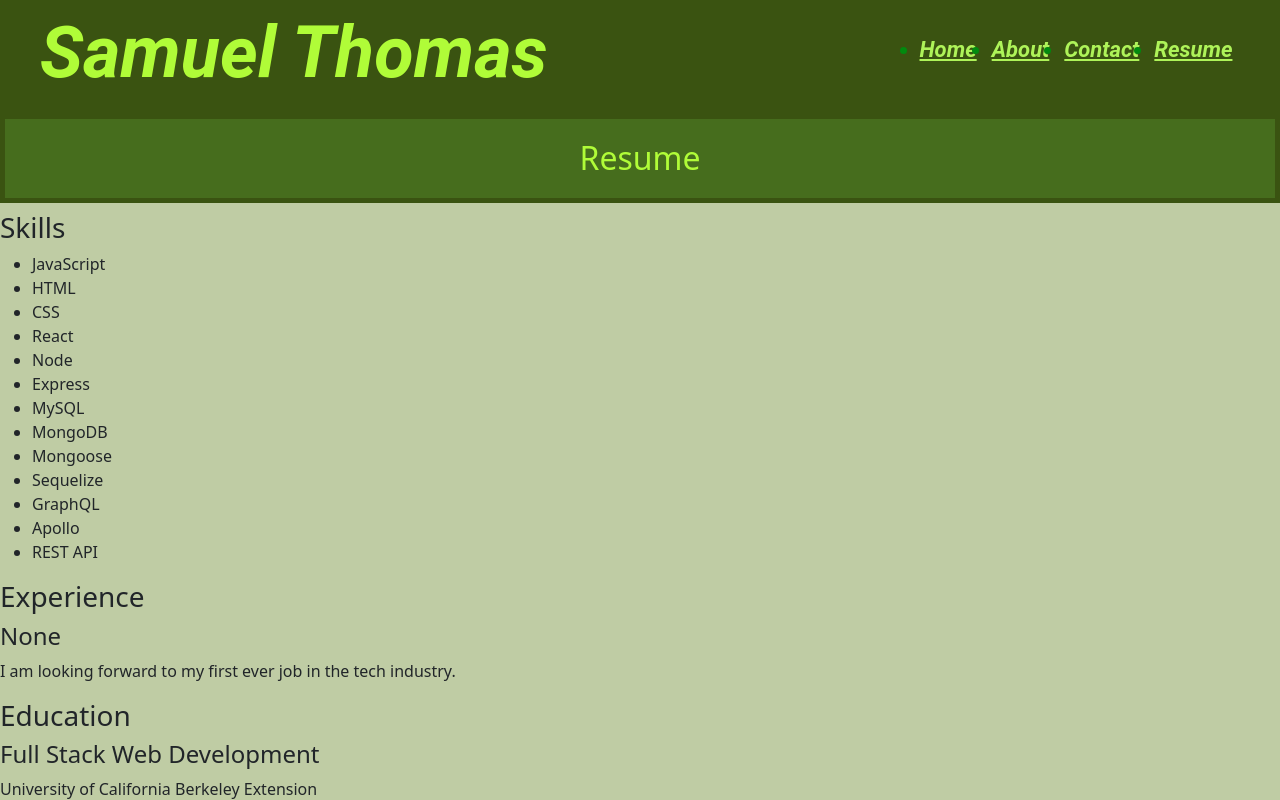
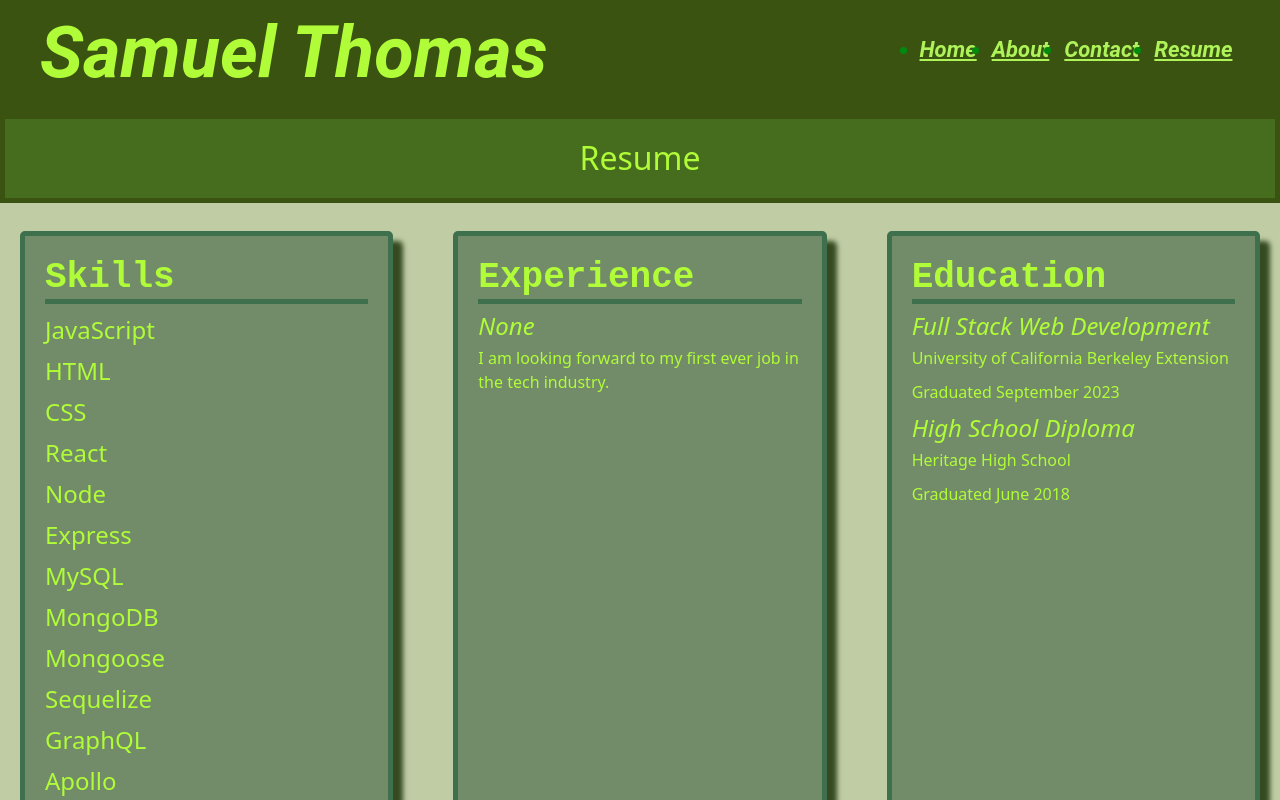
Before and after one commit to figuri/MyPortfolio, a React (Vite) app: page /resume in a window 1280 px wide. Shown: the top 800 px of the page. Built offline with nearby package versions, Linux system fonts and the light colour scheme.

Commit message:
added styling to my resume page

```diff
--- a/src/components/pages/Portfolio.jsx
+++ b/src/components/pages/Portfolio.jsx
@@ -5,35 +5,35 @@ export default function Portfolio() {
             description: 'This is a weather forecast app using front-end technologies',
             link: 'https://figuri.github.io/4-cast-app/',
             repoLink: 'https://github.com/figuri/4-cast-app',
-            image: './public/project-images/4-cast-app.png'
+            image: './project-images/4-cast-app.png'
         },
         {
             title: 'You-Shall-Not-Pass',
             description: 'This is a password generator using front-end technologies',
             link: 'https://figuri.github.io/YoushallnotPass/',
             repoLink: 'https://github.com/figuri/YoushallnotPass',
-            image: './public/project-images/password-generator.png'
+            image: './project-images/password-generator.png'
         },
         {
             title: 'Planit',
             description: 'This is a work day scheduler using front-end technologies',
             link: 'https://figuri.github.io/PLANIT/',
             repoLink: 'https://github.com/figuri/PLANIT',
-            image: './public/project-images/planit.png'
+            image: './project-images/planit.png'
         },
         {
             title: 'Hog Bloggin',
             description: 'This is a front-back end blog app.',
             link: '',
             repoLink: 'https://github.com/figuri/HogBloggin',
-            image: './public/project-images/hog-bloggin.png'
+            image: './project-images/hog-bloggin.png'
         },
         {
             title: 'Bemploy',
             description: 'this is the backend for a employee registry for an ecommmerce company',
             link: 'This is a backend application there is no site to visit but if you visit the github repo and read the readme you can see how to use it !',
             repoLink: 'https://github.com/figuri/Bemploy',
-            image: './public/project-images/bemploy.png'
+            image: './project-images/bemploy.png'
         }
     ]
     return (
--- a/src/components/pages/Resume.jsx
+++ b/src/components/pages/Resume.jsx
@@ -1,55 +1,58 @@
 export default function Resume() {
   // list of my dev skills as an array
   const skills = [
-        'JavaScript',
-        'HTML',
-        'CSS',
-        'React',
-        'Node',
-        'Express',
-        'MySQL',
-        'MongoDB',
-        'Mongoose',
-        'Sequelize',
-        'GraphQL',
-        'Apollo',
-        'REST API',
+    "JavaScript",
+    "HTML",
+    "CSS",
+    "React",
+    "Node",
+    "Express",
+    "MySQL",
+    "MongoDB",
+    "Mongoose",
+    "Sequelize",
+    "GraphQL",
+    "Apollo",
+    "REST API",
   ];
   // list of my experiences as an array
   const experiences = [
     {
-            title: 'None',
-            description: ' I am looking forward to my first ever job in the tech industry.',
-        }
-    ]
+      title: "None",
+      description:
+        " I am looking forward to my first ever job in the tech industry.",
+    },
+  ];
   // list of my education as an array
   const education = [
     {
-            degree: 'Full Stack Web Development',
-            school: 'University of California Berkeley Extension',
-            year: 'Graduated September 2023',
+      degree: "Full Stack Web Development",
+      school: "University of California Berkeley Extension",
+      year: "Graduated September 2023",
     },
     {
-            degree: 'High School Diploma',
-            school: 'Heritage High School',
-            year: 'Graduated June 2018',
-        }
-    ]
+      degree: "High School Diploma",
+      school: "Heritage High School",
+      year: "Graduated June 2018",
+    },
+  ];
   // return the JSX for the Resume page
   return (
-        <section id='resume'>
+    <section id="resume">
       <h2 className="header">Resume</h2>
       {/** Skills */}
-            <div className='skills'>
-                <h3>Skills</h3>
-                <ul>
+      <div className="resume">
+        <div className="skills">
+          <h3 className="title">Skills</h3>
+          <ul className="skillList">
             {skills.map((skill) => (
               <li key={skill}>{skill}</li>
             ))}
           </ul>
         </div>
+
         {/** Experience */}
-            <div className='experience'>
+        <div className="experience">
           <h3>Experience</h3>
           {experiences.map((experience) => (
             <div key={experience.title}>
@@ -59,7 +62,7 @@ export default function Resume() {
           ))}
         </div>
         {/** Education */}
-            <div className='education'>
+        <div className="education">
           <h3>Education</h3>
           {education.map((education) => (
             <div key={education.school}>
@@ -69,6 +72,7 @@ export default function Resume() {
             </div>
           ))}
         </div>
+      </div>
     </section>
-    )
+  );
 }
--- a/src/index.css
+++ b/src/index.css
@@ -1,16 +1,16 @@
 :root {
-    --moss: #466D1D;
-    --juniper: #3A5311;
-    --sage: #728C69;
-    --olive: #98BF64;
-    --emerald: #028A0F;
-    --chartruese: #B0FC38;
-    --lime: #AEF359;
-    --pear: #74B72E;
-    --fern: #5DBB63;
-    --artichoke: #8F9779;
+  --moss: #466d1d;
+  --juniper: #3a5311;
+  --sage: #728c69;
+  --olive: #98bf64;
+  --emerald: #028a0f;
+  --chartruese: #b0fc38;
+  --lime: #aef359;
+  --pear: #74b72e;
+  --fern: #5dbb63;
+  --artichoke: #8f9779;
   --viridian: #609708;
-    --stoneblue: #59788E;
+  --stoneblue: #59788e;
   --hunter: #3f704d;
   --seaweed: #354a21;
   --warmgreen: #bfcca4;
@@ -33,7 +33,7 @@ body {
 
 .myName {
   font-size: 72px;
-    font-family: 'Roboto', sans-serif;
+  font-family: "Roboto", sans-serif;
   font-weight: bold;
   font-style: italic;
   color: var(--chartruese);
@@ -55,7 +55,7 @@ nav {
 
 .navLink {
   font-size: 22px;
-    font-family: 'Roboto', sans-serif;
+  font-family: "Roboto", sans-serif;
   font-weight: bold;
   font-style: italic;
   color: var(--emerald);
@@ -66,7 +66,7 @@ nav {
   display: flex;
   justify-content: center;
   align-items: center;
-    flex-direction: column;
+  flex-wrap: wrap;
   padding: 20px 0;
   margin: 50px;
   border: solid 5px var(--hunter);
@@ -81,16 +81,16 @@ nav {
   align-items: center;
   flex-direction: column;
   padding: 20px;
-    margin-top: 50px;
+  margin: 20px;
   max-width: 40%;
   border: solid 5px var(--juniper);
   border-radius: 30px;
   box-shadow: 10px 10px 5px var(--olive);
 }
 
-.project-name{
+.project-name {
   font-size: 30px;
-    font-family: 'Roboto', sans-serif;
+  font-family: "Roboto", sans-serif;
   font-weight: bold;
   font-style: italic;
   color: var(--pear);
@@ -98,7 +98,7 @@ nav {
 
 .project-description {
   font-size: 20px;
-    font-family: 'Roboto', sans-serif;
+  font-family: "Roboto", sans-serif;
   font-weight: bold;
   font-style: italic;
   color: var(--fern);
@@ -114,7 +114,7 @@ nav {
 
 .projectLink {
   font-size: 20px;
-    font-family: 'Roboto', sans-serif;
+  font-family: "Roboto", sans-serif;
   font-weight: bold;
   font-style: italic;
   color: var(--pear);
@@ -144,7 +144,7 @@ a:hover {
 
 .about-text p {
   font-size: 30px;
-    font-family: 'Roboto', sans-serif;
+  font-family: "Roboto", sans-serif;
   font-weight: bold;
   font-style: italic;
   padding: 10px;
@@ -159,3 +159,70 @@ a:hover {
   box-shadow: 10px 10px 5px var(--seaweed);
   margin: 50px;
 }
+
+.resume {
+  display: flex;
+  flex-wrap: wrap;
+  justify-content: space-between;
+  gap: 20px;
+}
+
+.skills {
+  flex: 1;
+  background-color: var(--sage);
+  color: var(--chartruese);
+  padding: 20px;
+  border-radius: 5px;
+  box-shadow: 10px 10px 5px var(--seaweed);
+  border: solid 5px var(--hunter);
+  margin: 20px;
+}
+
+.skills .title {
+  font-size: 36px;
+  border-bottom: solid 5px var(--hunter);
+  font-family: "Courier New", Courier, monospace;
+  font-weight: bold;
+}
+
+.skillList {
+  list-style: none;
+  padding: 0;
+}
+
+.skillList li {
+  margin: 5px 0;
+  font-size: 24px;
+}
+
+.experience,
+.education {
+  flex: 1;
+  background-color: var(--sage);
+  color: var(--chartruese);
+  padding: 20px;
+  border-radius: 5px;
+  box-shadow: 10px 10px 5px var(--seaweed);
+  border: solid 5px var(--hunter);
+  margin: 20px;
+}
+
+.experience h3,
+.education h3 {
+  font-size: 36px;
+  border-bottom: solid 5px var(--hunter);
+  font-family: "Courier New", Courier, monospace;
+  font-weight: bold;
+}
+
+.experience h4,
+.education h4 {
+  margin: 5px 0;
+  font-size: 24px;
+  font-style: italic;
+}
+
+.experience p,
+.education p {
+  margin-bottom: 10px;
+}
```
Lines whose indentation alone changed are shown as unchanged.
